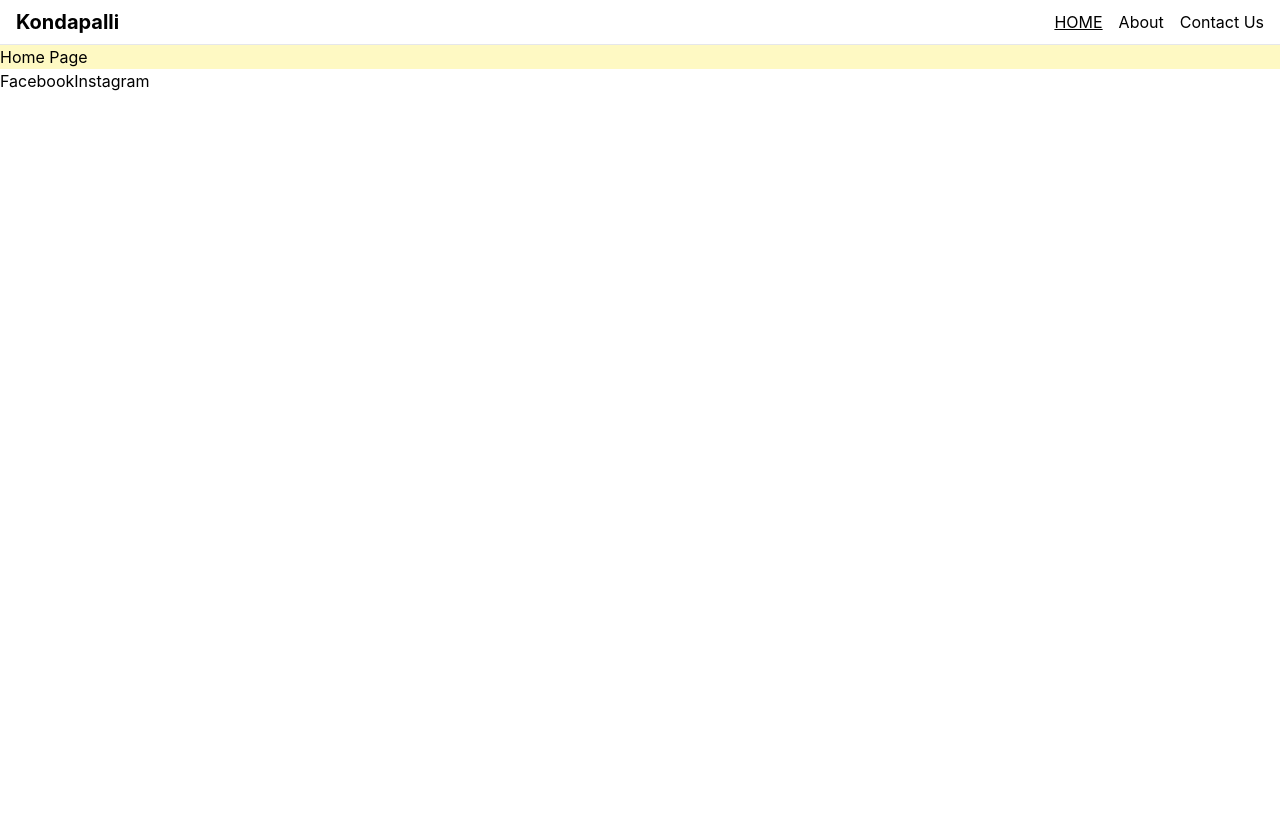
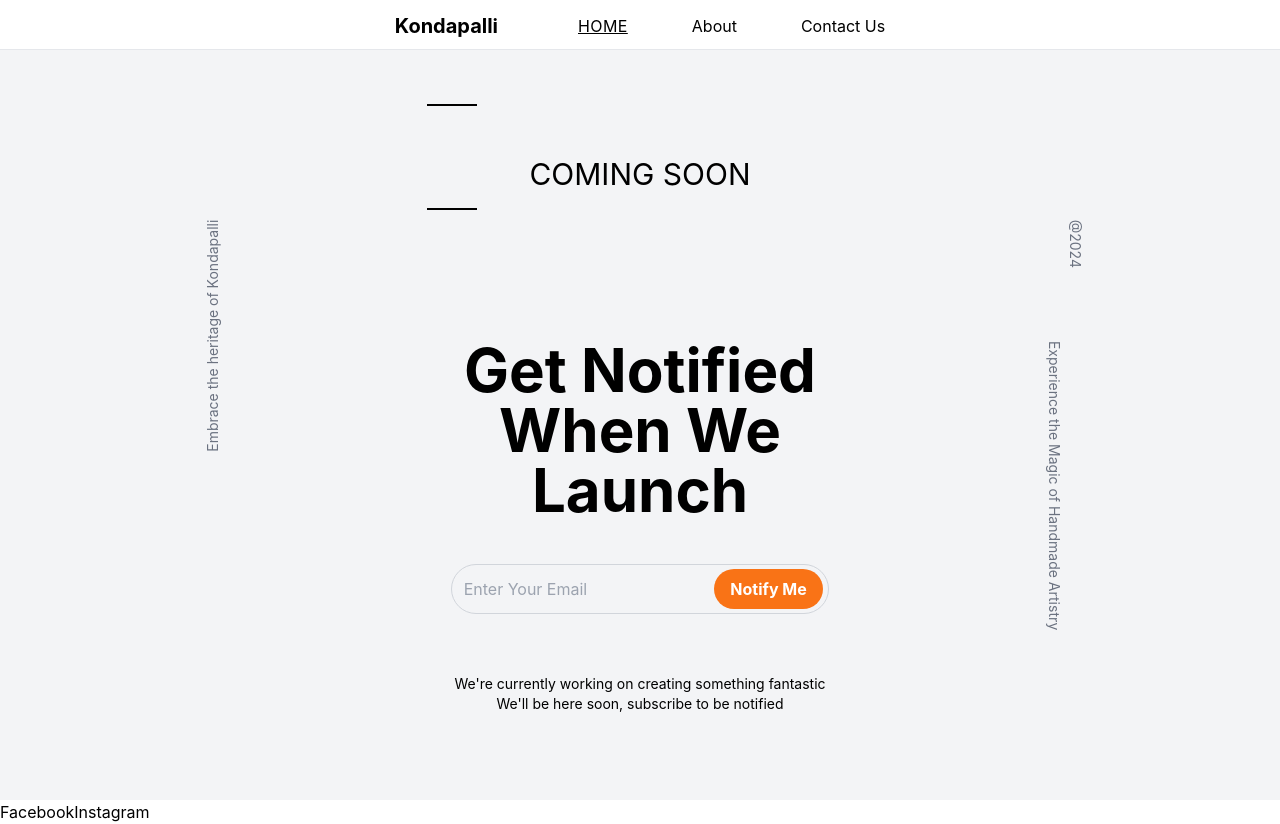
Before and after one commit to ASH0DANNY/CommingSoonPage, a React (Create React App) app: page / in a window 1280 px wide. Before the commit the page ends 800 px from the top, so only its background shows below. Built offline with nearby package versions, Linux system fonts and the light colour scheme.

Commit message:
footer and menubar left

```diff
--- a/src/components/Navbar.jsx
+++ b/src/components/Navbar.jsx
@@ -6,14 +6,16 @@ const Navbar = () => {
   const currentPath = location.pathname;
   return (
     <>
-      <nav className="bg-white border-b border-gray-200">
-        <div className="container mx-auto px-4 py-2 flex justify-between items-center">
-          <div className="font-bold text-xl">Kondapalli</div>
-          <div className="flex space-x-4">
+      <nav className="fixed h-[50px] w-full bg-white border-b border-gray-200 p-1">
+        <div className="contain5r mx-auto px-4 py-2 flex justify-center items-center space-x-20">
+          <div className="font-bold text-xl">
+            <Link to={"/"}>Kondapalli</Link>
+          </div>
+          <div className="hidden lg:flex space-x-16">
             <Link
               to={"/"}
-              className={`hover:underline ${
-                currentPath === "/" ? "underline" : ""
+              className={` hover:underline ${
+                currentPath === "/" ? "underline tracking-wide" : ""
               }`}
             >
               HOME
@@ -21,7 +23,7 @@ const Navbar = () => {
             <Link
               to={"/about"}
               className={`hover:underline ${
-                currentPath === "/about" ? "underline" : ""
+                currentPath === "/about" ? "underline tracking-wide" : ""
               }`}
             >
               About
@@ -29,7 +31,7 @@ const Navbar = () => {
             <Link
               to={"/contact"}
               className={`hover:underline ${
-                currentPath === "/contact" ? "underline" : ""
+                currentPath === "/contact" ? "underline tracking-wide" : ""
               }`}
             >
               Contact Us
--- a/src/components/Pages/HomePage.jsx
+++ b/src/components/Pages/HomePage.jsx
@@ -1,15 +1,73 @@
-import React from "react";
+import React, { useState } from "react";
 import Navbar from "../Navbar";
 import Footer from "../Footer";
 
 const HomePage = () => {
+  const [email, setEmail] = useState("");
+
+  const handleSubmit = (e) => {
+    e.preventDefault();
+    // Handle form submission logic here, e.g., send email to backend
+    console.log("Email:", email);
+    setEmail(""); // Clear the email input after submission
+  };
+
   return (
     <>
-    <Navbar/>
-      <div className="bg-yellow-100">
-        <p>Home Page</p>
+      <Navbar />
+      <div className="bg-primary pt-[50px] min-h-screen grid grid-cols-1 lg:grid-cols-3 items-center">
+        <div className="hidden lg:block p-2 -rotate-90">
+          <p className="text-sm text-gray-500 text-right">
+            Embrace the heritage of Kondapalli
+          </p>
+        </div>
+        <div className="max-w-md w-full">
+          <div className="text-center mb-8">
+            <div className="grid grid-rows-3">
+              <div className="h-[2px] w-[50px] bg-black"></div>
+              <div className="text-2xl lg:text-3xl mb-2 lg:mb-4">COMING SOON</div>
+              <div className="h-[2px] w-[50px] bg-black"></div>
+            </div>
+
+            <h1 className="text-5xl md:text-6xl lg:mt-20 font-bold">
+              Get Notified When We Launch
+            </h1>
+            <div className="p-6 mt-5">
+              <form onSubmit={handleSubmit}>
+                <input
+                  type="email"
+                  placeholder="Enter Your Email"
+                  value={email}
+                  onChange={(e) => setEmail(e.target.value)}
+                  className="w-full bg-primary rounded-full p-3 pr-10 border border-gray-300 mb-4"
+                />
+                <button
+                  type="submit"
+                  className="absolute ml-[-115px] mt-[4.5px] bg-orange-500 hover:bg-orange-600 text-white font-bold py-2 px-4 rounded-full"
+                >
+                  Notify Me
+                </button>
+              </form>
+            </div>
+            <div className="mt-5">
+              <p className="text-xs lg:text-sm">
+                We're currently working on creating something fantastic{" "}
+              </p>
+              <p className="text-xs lg:text-sm">
+                We'll be here soon, subscribe to be notified
+              </p>
+            </div>
+          </div>
+        </div>
+        <div className="lg:block hidden p-2 rotate-90">
+          <span className="text-sm text-gray-500">@2024</span>
+          <p className="text-sm text-gray-500 text-right">
+            Experience the Magic of Handmade Artistry
+          </p>
+        </div>
       </div>
-      <Footer/>
+
+      <Footer />
     </>
   );
 };
--- a/tailwind.config.js
+++ b/tailwind.config.js
@@ -2,7 +2,11 @@
 module.exports = {
   content: ["./src/**/*.{jsx,tsx,js}"],
   theme: {
-    extend: {},
+    extend: {
+      colors: {
+        primary: "#f3f4f6",
+      },
+    },
   },
   plugins: [],
 };
```
